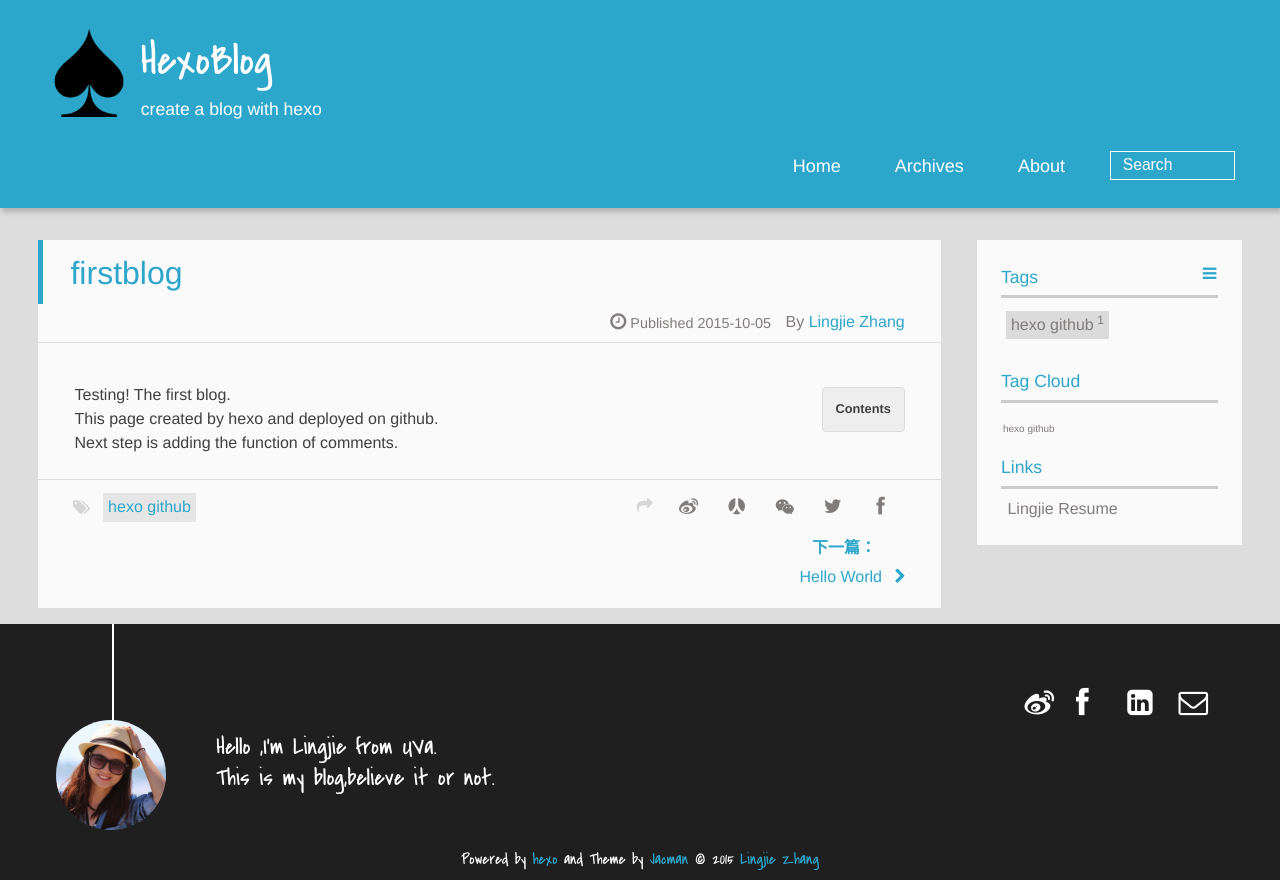
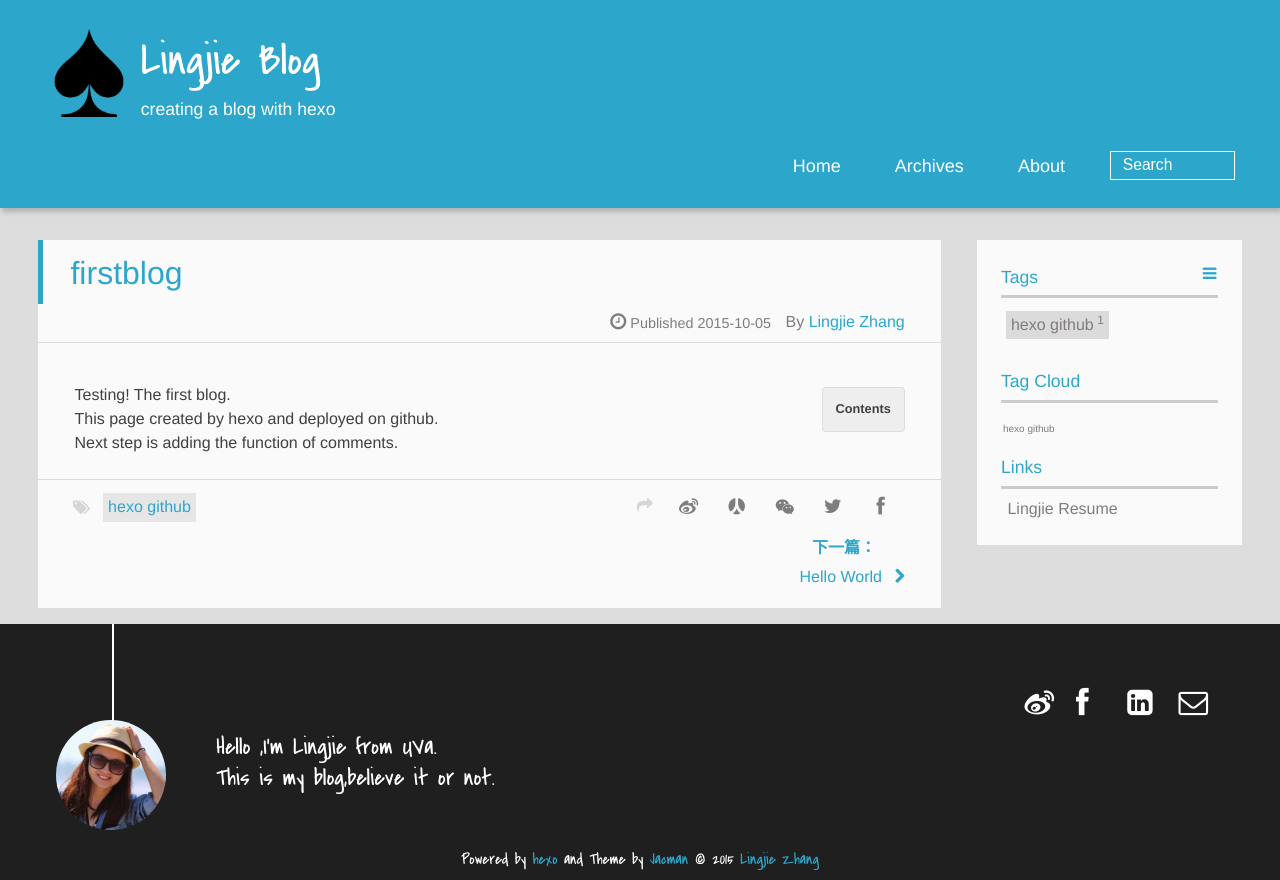
Before and after one commit to lingling186/lingling186.github.io, a plain HTML site: page 2015/10/05/firstblog/index.html in a window 1280 px wide. Drawn offline with Linux system fonts and the light colour scheme; a script that the page names is missing.

Commit message:
Site updated: 2015-10-07 23:33:34

```diff
--- a/2015/10/05/firstblog/index.html
+++ b/2015/10/05/firstblog/index.html
@@ -4,7 +4,7 @@
 <head>
   <meta charset="UTF-8">
 
-    <title>firstblog | HexoBlog</title>
+    <title>firstblog | Lingjie Blog</title>
     <meta name="viewport" content="width=device-width, initial-scale=1,user-scalable=no">
 
     <meta name="author" content="Lingjie Zhang">
@@ -15,7 +15,7 @@
 <meta property="og:type" content="article">
 <meta property="og:title" content="firstblog">
 <meta property="og:url" content="http://lingling186.github.io/2015/10/05/firstblog/index.html">
-<meta property="og:site_name" content="HexoBlog">
+<meta property="og:site_name" content="Lingjie Blog">
 <meta property="og:description" content="Testing! The first blog.This page created by hexo and deployed on github.Next step is adding the function of comments.">
 <meta property="og:updated_time" content="2015-10-05T16:04:07.000Z">
 <meta name="twitter:card" content="summary">
@@ -39,12 +39,12 @@
 <div>
 
 			<div id="imglogo">
-				<a href="/"><img src="/img/logo.png" alt="HexoBlog" title="HexoBlog"/></a>
+				<a href="/"><img src="/img/logo.png" alt="Lingjie Blog" title="Lingjie Blog"/></a>
 			</div>
 
 			<div id="textlogo">
-				<h1 class="site-name"><a href="/" title="HexoBlog">HexoBlog</a></h1>
-				<h2 class="blog-motto">create a blog with hexo</h2>
+				<h1 class="site-name"><a href="/" title="Lingjie Blog">Lingjie Blog</a></h1>
+				<h2 class="blog-motto">creating a blog with hexo</h2>
 			</div>
 			<div class="navbar"><a class="navbutton navmobile" href="#" title="Menu">
 			</a></div>
@@ -116,7 +116,7 @@
 
 	<div class="article-share" id="share">
 
-	  <div data-url="http://lingling186.github.io/2015/10/05/firstblog/" data-title="firstblog | HexoBlog" data-tsina="null" class="share clearfix">
+	  <div data-url="http://lingling186.github.io/2015/10/05/firstblog/" data-title="firstblog | Lingjie Blog" data-tsina="null" class="share clearfix">
 	  </div>
 
 	</div>
--- a/index.html
+++ b/index.html
@@ -4,7 +4,7 @@
 <head>
   <meta charset="UTF-8">
 
-    <title>HexoBlog</title>
+    <title>Lingjie Blog</title>
     <meta name="viewport" content="width=device-width, initial-scale=1,user-scalable=no">
 
     <meta name="author" content="Lingjie Zhang">
@@ -13,12 +13,12 @@
 
     <meta name="description">
 <meta property="og:type" content="website">
-<meta property="og:title" content="HexoBlog">
+<meta property="og:title" content="Lingjie Blog">
 <meta property="og:url" content="http://lingling186.github.io/index.html">
-<meta property="og:site_name" content="HexoBlog">
+<meta property="og:site_name" content="Lingjie Blog">
 <meta property="og:description">
 <meta name="twitter:card" content="summary">
-<meta name="twitter:title" content="HexoBlog">
+<meta name="twitter:title" content="Lingjie Blog">
 <meta name="twitter:description">
 
 
@@ -38,12 +38,12 @@
 <div>
 
 			<div id="imglogo">
-				<a href="/"><img src="/img/logo.png" alt="HexoBlog" title="HexoBlog"/></a>
+				<a href="/"><img src="/img/logo.png" alt="Lingjie Blog" title="Lingjie Blog"/></a>
 			</div>
 
 			<div id="textlogo">
-				<h1 class="site-name"><a href="/" title="HexoBlog">HexoBlog</a></h1>
-				<h2 class="blog-motto">create a blog with hexo</h2>
+				<h1 class="site-name"><a href="/" title="Lingjie Blog">Lingjie Blog</a></h1>
+				<h2 class="blog-motto">creating a blog with hexo</h2>
 			</div>
 			<div class="navbar"><a class="navbutton navmobile" href="#" title="Menu">
 			</a></div>
```
Also changed, not shown: 2015/10/05/hello-world/index.html (+6 -6 lines), archives/2015/10/index.html (+7 -7 lines), archives/2015/index.html (+7 -7 lines), archives/index.html (+7 -7 lines), tags/hexo-github/index.html (+7 -7 lines).
